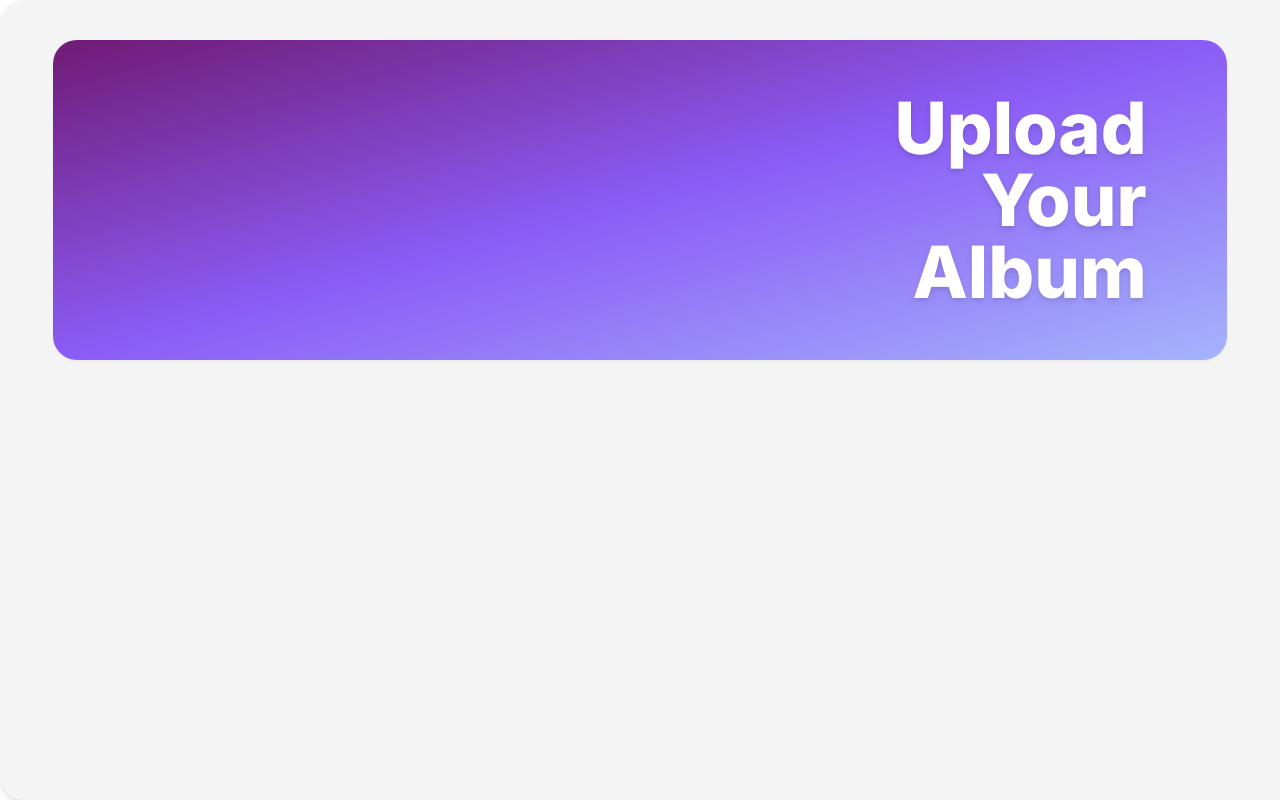
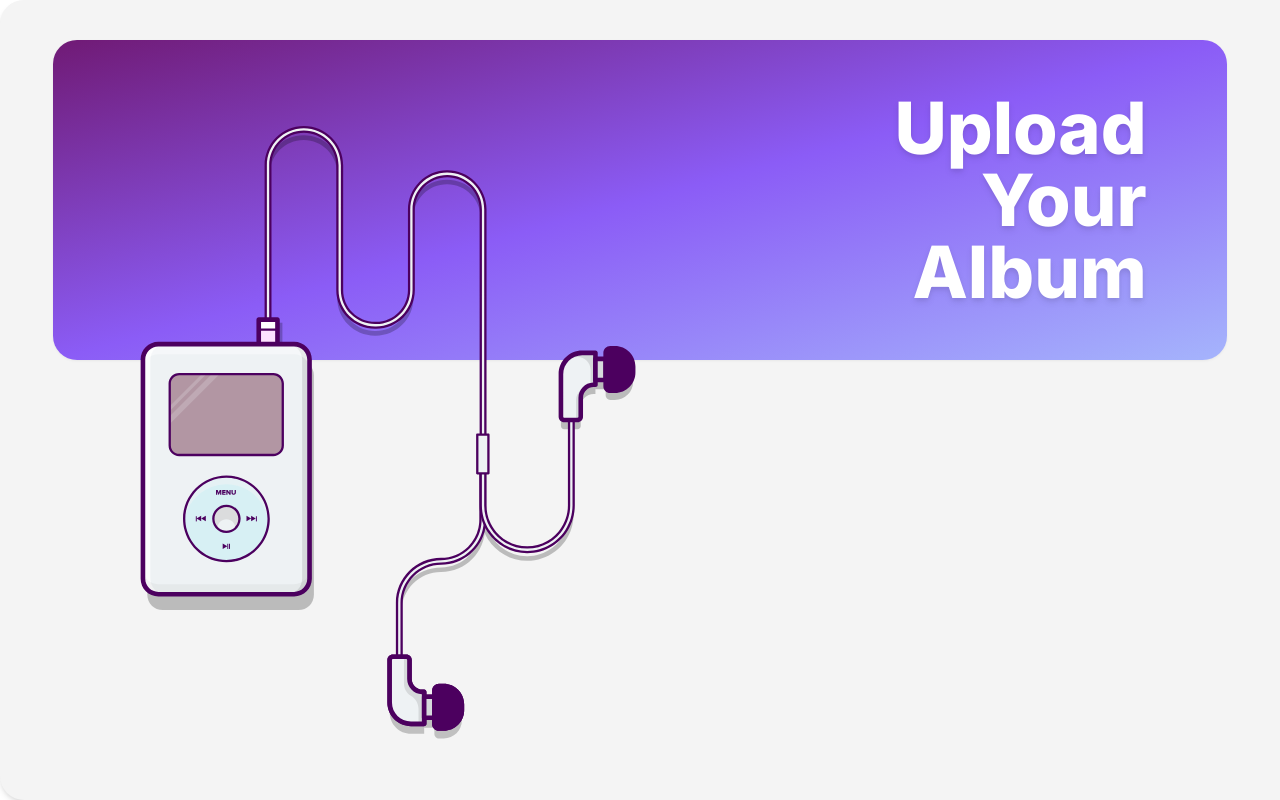
Before and after one commit to Aletheie/MusicPageNext, a Next.js app: page / in a window 1280 px wide. Built offline with nearby package versions, Linux system fonts and the light colour scheme.

Commit message:
feat: add ipod component

```diff
--- /dev/null
+++ b/app/components/ipod.tsx
@@ -0,0 +1,12 @@
+import Image from "next/image";
+import ipod from "../../public/gummy-ipod.svg";
+
+const Ipod = () => {
+  return (
+    <div className="hidden md:block w-2/3 md:w-3/5 absolute -left-5 md:left-35 md:bottom-32 lg:bottom-0 lg:top-5 floating md:">
+      <Image src={ipod} alt="ipod" layout="fill" objectFit="contain" />
+    </div>
+  );
+};
+
+export default Ipod;
--- a/app/components/main-content.tsx
+++ b/app/components/main-content.tsx
@@ -1,15 +1,16 @@
 import Banner from "./banner";
 // import BottomPlayer from "./BottomPlayer";
-// import Ipod from "./Ipod";
+import Ipod from "./ipod";
 // import TrackList from "./TrackList";
 
 const MainContent = () => {
   return (
     <div className="w-full relative h-screen col-span-12 lg:col-span-10 bg-[#f4f4f4] rounded-l-3xl shadow-md overflow-hidden">
       <Banner />
-      {/* <div className="flex flex-col justify-center">
+      <div className="flex flex-col justify-center">
         <Ipod />
-    </div>
+      </div>
+      {/*
     <TrackList />
       <BottomPlayer /> */}
     </div>
```
Also changed, not shown: public/gummy-ipod.svg (added).
